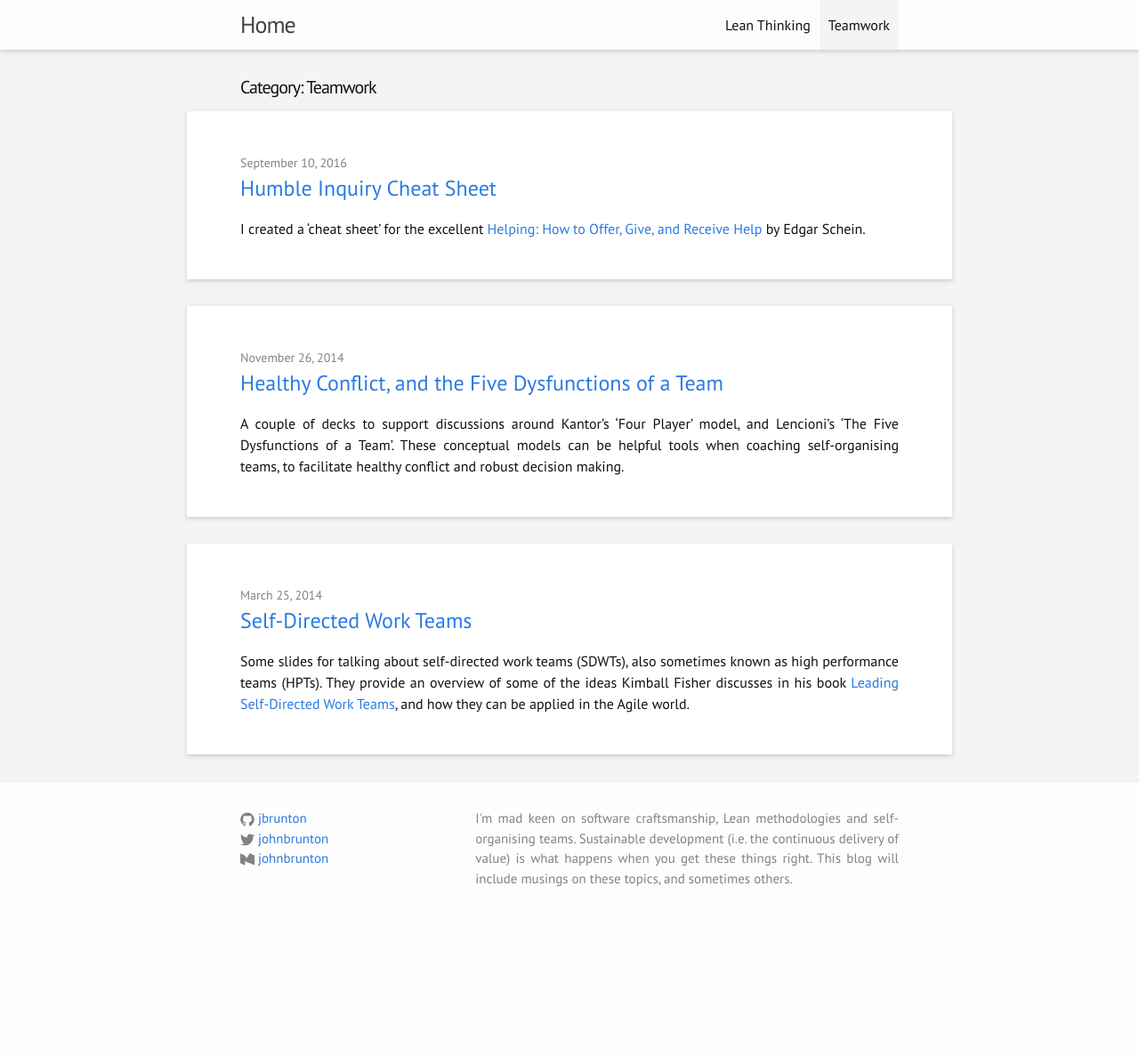
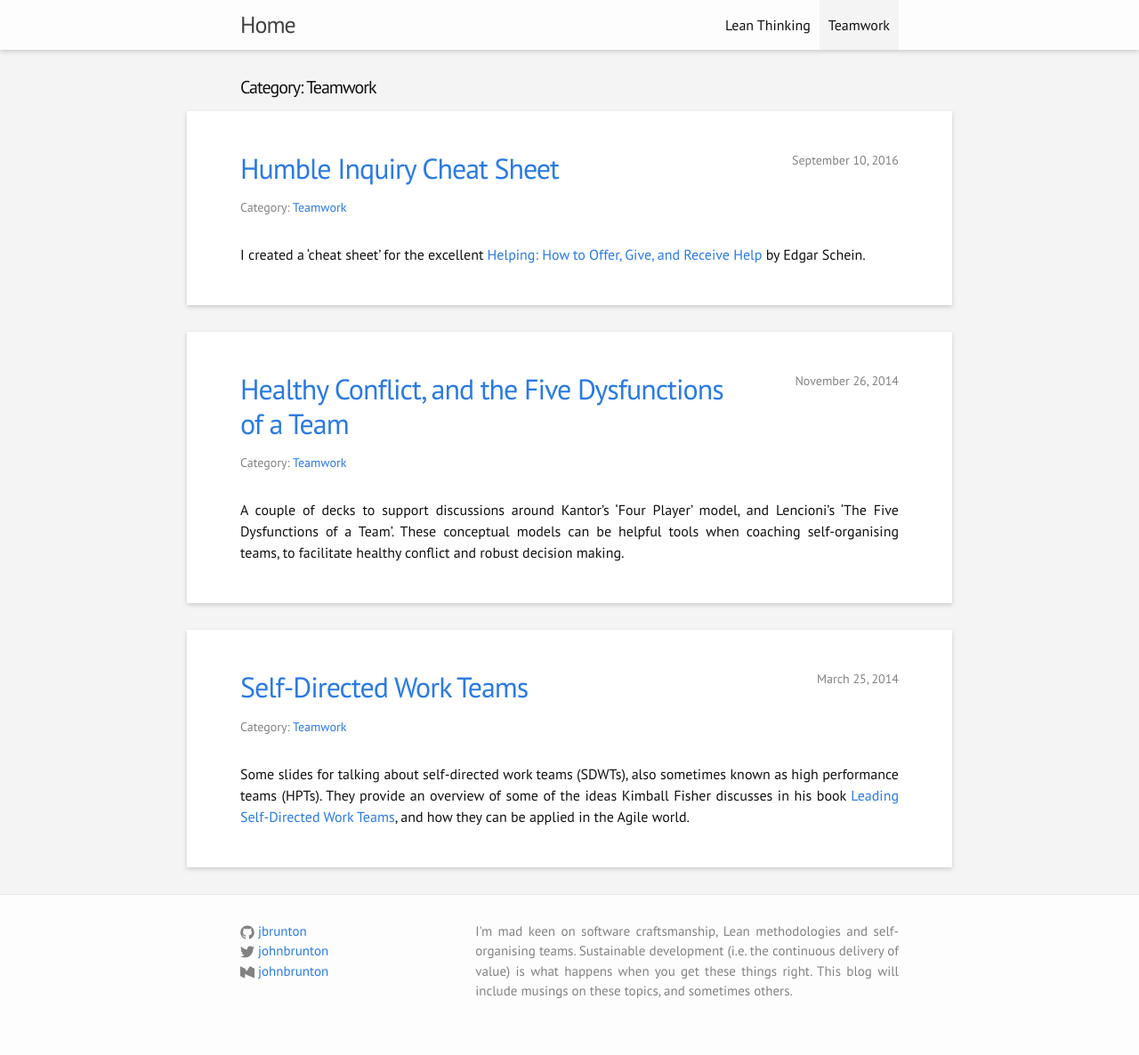
Before and after one commit to jbrunton/jbrunton.com, a Jekyll site: the page built from teamwork.html, in a window 1280 px wide. Shown: the whole page at 89% size. Built offline with Jekyll 4.4.1, drawn with Linux system fonts in a browser that asks for light colours; nearby versions of some CDN libraries; before the commit the page ends 1059 px from its top, so only the background shows below that.

Commit message:
consistent styling for posts on category pages

```diff
--- a/_includes/category.html
+++ b/_includes/category.html
@@ -3,11 +3,17 @@
 <ul class="post-list">
   {% for post in site.categories[include.category] %}
     <li>
-      <span class="post-meta">{{ post.date | date: "%B %-d, %Y" }}</span>
+      <div class="post-header">
+        <span class="post-meta right">{{ post.date | date: "%B %-d, %Y" }}</span>
 
-      <h2>
-        <a class="post-link" href="{{ post.url | prepend: site.baseurl }}">{{ post.title }}</a>
-      </h2>
+        <h1>
+          <a class="post-link" href="{{ post.url | prepend: site.baseurl }}">{{ post.title }}</a>
+        </h1>
+
+        <div class="post-meta">
+          {% include category_link.html category=post.category %}
+        </div>
+      </div>
 
       {{ post.excerpt }}
     </li>
```
